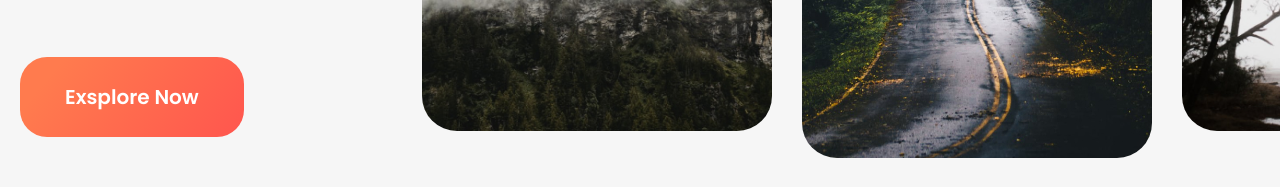
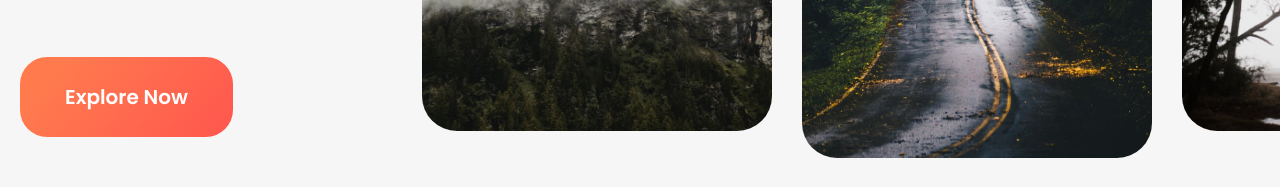
Before and after one commit to Hikizaya/travelProject, a plain HTML site: page index.html in a window 1280 px wide. Shown: the part 1334-1521 px from the top of the page. Drawn offline with nearby package versions, Linux system fonts and the light colour scheme; files whose address does not match are found by name.

Commit message:
Update index.html

```diff
--- a/index.html
+++ b/index.html
@@ -87,7 +87,7 @@
                   have fun
                 </p>
               </div>
-              <a href="#!" class="btn">Exsplore Now</a>
+              <a href="#!" class="btn">Explore Now</a>
             </div>
 
             <div class="destinations__slider">
```
